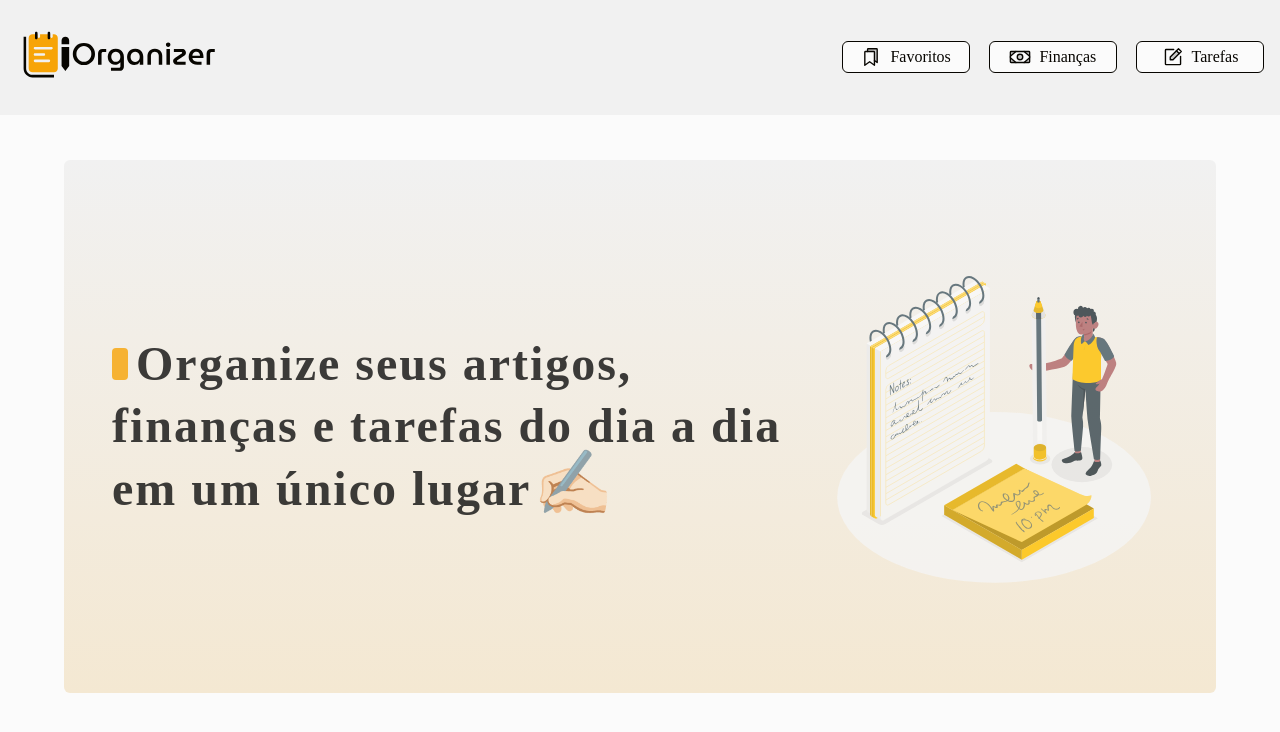
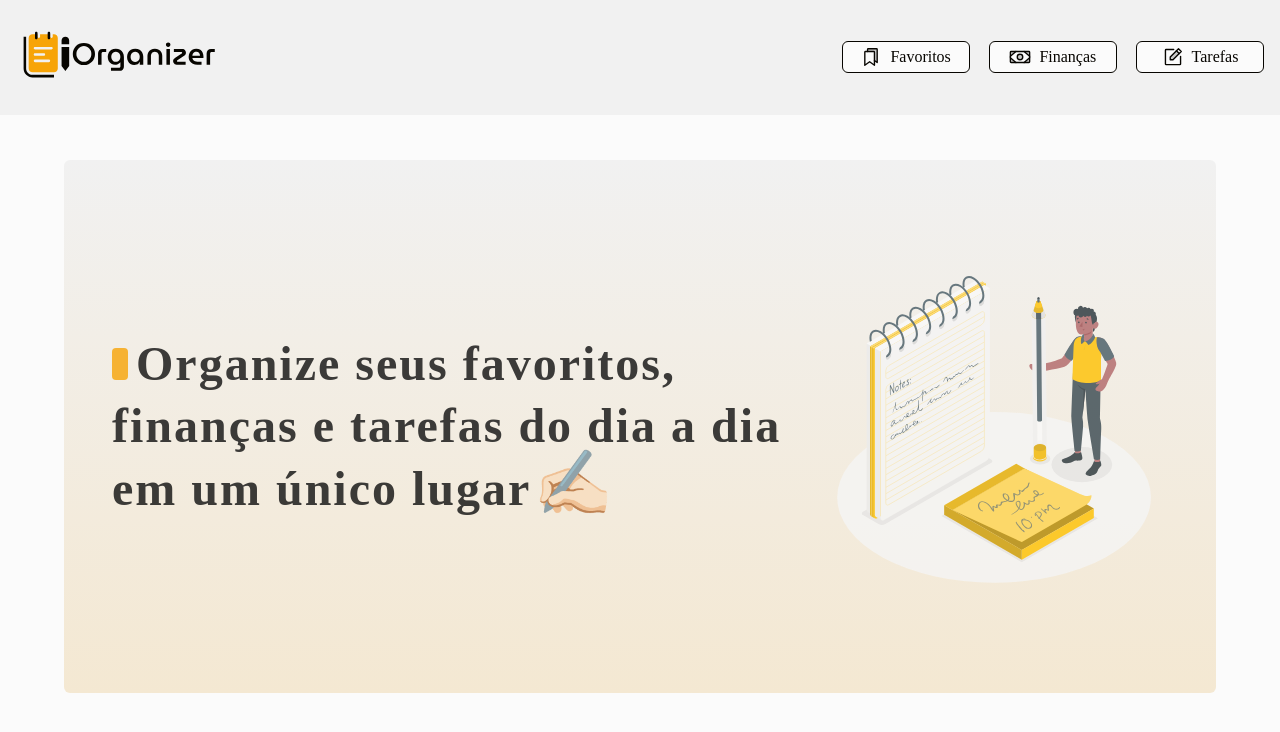
Before and after one commit to wsasouza/organizer, a React (Vite) app: page / in a window 1280 px wide. Shown: the top 732 px of the page. Built offline with nearby package versions, Linux system fonts and the light colour scheme; a web font is replaced by a local one; what use-context-selector would draw is missing.

Commit message:
Style: Adjust slogan on Page Home

```diff
--- a/src/Pages/Home/index.tsx
+++ b/src/Pages/Home/index.tsx
@@ -6,7 +6,7 @@ export function Home() {
     <HomeContainer>
       <Text>
         <h1>
-          Organize seus artigos, finanças e tarefas do dia a dia em um único
+          Organize seus favoritos, finanças e tarefas do dia a dia em um único
           lugar
         </h1>
       </Text>
```
